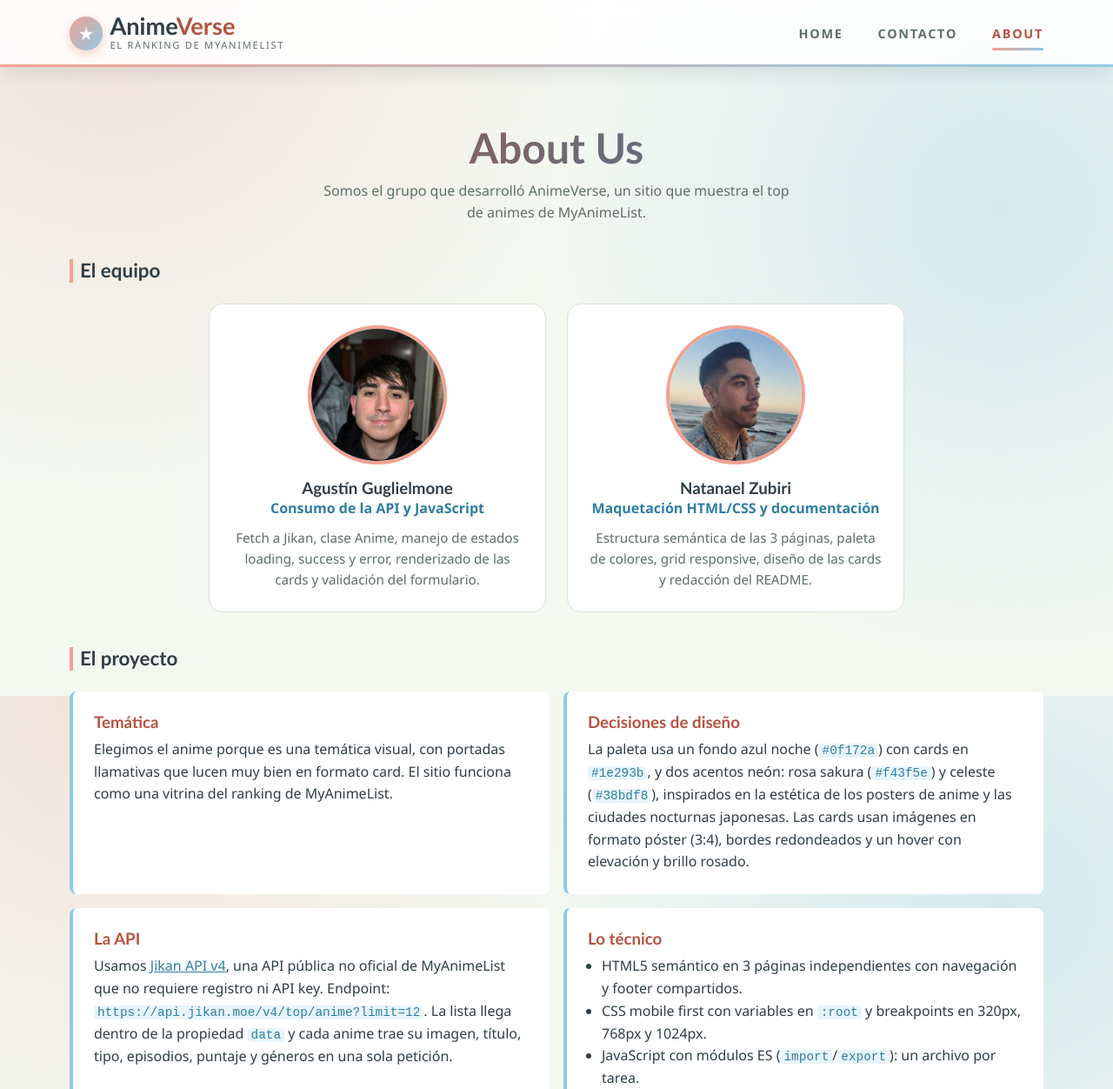
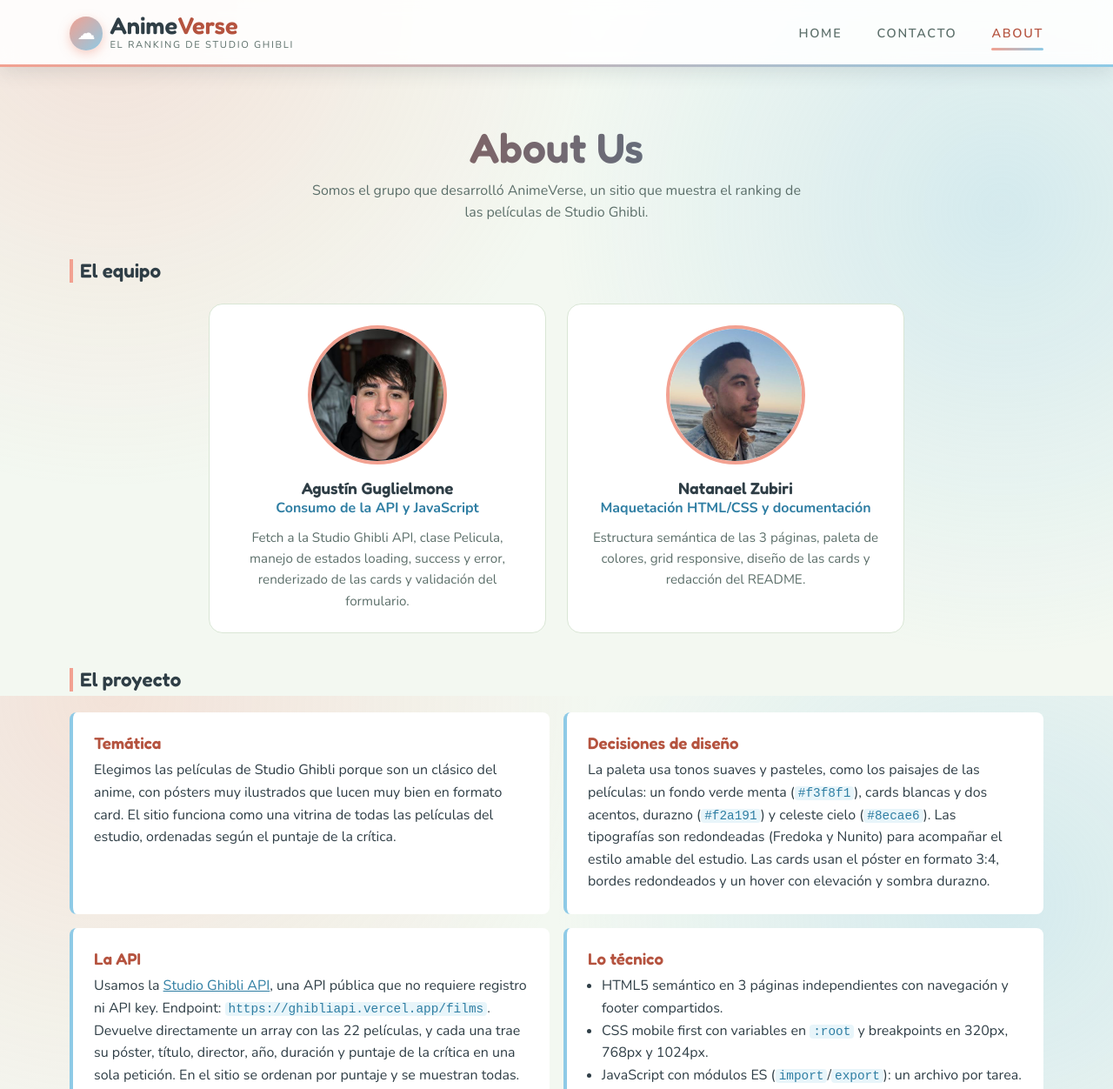
Before and after one commit to GuglielmoneAgustin/AnimeVerse, a plain HTML site: page about.html in a window 1280 px wide. Shown: the top 1252 px of the page at 87% size. Drawn offline with nearby package versions, Linux system fonts and the light colour scheme.

Commit message:
About e imagen de contacto adaptados a la nueva temática

```diff
--- a/about.html
+++ b/about.html
@@ -3,17 +3,20 @@
 <head>
   <meta charset="UTF-8">
   <meta name="viewport" content="width=device-width, initial-scale=1">
-  <meta name="description" content="El equipo y el proyecto detrás de AnimeVerse.">
+  <meta name="description" content="El equipo y el proyecto detrás de AnimeVerse, el ranking de Studio Ghibli.">
   <title>AnimeVerse | About</title>
+  <link rel="preconnect" href="https://fonts.googleapis.com">
+  <link rel="preconnect" href="https://fonts.gstatic.com" crossorigin>
+  <link rel="stylesheet" href="https://fonts.googleapis.com/css2?family=Fredoka:wght@500;600&amp;family=Nunito:wght@400;600;700&amp;display=swap">
   <link rel="stylesheet" href="css/estilos.css">
 </head>
 <body>
   <header class="encabezado">
     <div class="contenedor encabezado__interno">
       <a class="logo" href="index.html">
-        <span class="logo__icono" aria-hidden="true">★</span>
+        <span class="logo__icono" aria-hidden="true">☁</span>
         <span class="logo__texto">Anime<span>Verse</span></span>
-        <small class="logo__lema">El ranking de MyAnimeList</small>
+        <small class="logo__lema">El ranking de Studio Ghibli</small>
       </a>
       <nav aria-label="Navegación principal">
         <ul class="menu">
@@ -28,7 +31,7 @@
   <main class="contenedor">
     <section class="hero">
       <h1>About Us</h1>
-      <p>Somos el grupo que desarrolló AnimeVerse, un sitio que muestra el top de animes de MyAnimeList.</p>
+      <p>Somos el grupo que desarrolló AnimeVerse, un sitio que muestra el ranking de las películas de Studio Ghibli.</p>
     </section>
 
     <section aria-labelledby="titulo-equipo">
@@ -38,7 +41,7 @@
           <img src="img/agustin-guglielmone.jpg" alt="Foto de Agustín Guglielmone" width="300" height="300">
           <h3>Agustín Guglielmone</h3>
           <p class="integrante__rol">Consumo de la API y JavaScript</p>
-          <p>Fetch a Jikan, clase Anime, manejo de estados loading, success y error, renderizado de las cards y validación del formulario.</p>
+          <p>Fetch a la Studio Ghibli API, clase Pelicula, manejo de estados loading, success y error, renderizado de las cards y validación del formulario.</p>
         </article>
         <article class="integrante">
           <img src="img/natanael-zubiri.jpg" alt="Foto de Natanael Zubiri" width="300" height="300">
@@ -54,17 +57,17 @@
 
       <article class="info__bloque">
         <h3>Temática</h3>
-        <p>Elegimos el anime porque es una temática visual, con portadas llamativas que lucen muy bien en formato card. El sitio funciona como una vitrina del ranking de MyAnimeList.</p>
+        <p>Elegimos las películas de Studio Ghibli porque son un clásico del anime, con pósters muy ilustrados que lucen muy bien en formato card. El sitio funciona como una vitrina de todas las películas del estudio, ordenadas según el puntaje de la crítica.</p>
       </article>
 
       <article class="info__bloque">
         <h3>Decisiones de diseño</h3>
-        <p>La paleta usa un fondo azul noche (<code>#0f172a</code>) con cards en <code>#1e293b</code>, y dos acentos neón: rosa sakura (<code>#f43f5e</code>) y celeste (<code>#38bdf8</code>), inspirados en la estética de los posters de anime y las ciudades nocturnas japonesas. Las cards usan imágenes en formato póster (3:4), bordes redondeados y un hover con elevación y brillo rosado.</p>
+        <p>La paleta usa tonos suaves y pasteles, como los paisajes de las películas: un fondo verde menta (<code>#f3f8f1</code>), cards blancas y dos acentos, durazno (<code>#f2a191</code>) y celeste cielo (<code>#8ecae6</code>). Las tipografías son redondeadas (Fredoka y Nunito) para acompañar el estilo amable del estudio. Las cards usan el póster en formato 3:4, bordes redondeados y un hover con elevación y sombra durazno.</p>
       </article>
 
       <article class="info__bloque">
         <h3>La API</h3>
-        <p>Usamos <a href="https://docs.api.jikan.moe/" target="_blank" rel="noopener">Jikan API v4</a>, una API pública no oficial de MyAnimeList que no requiere registro ni API key. Endpoint: <code>https://api.jikan.moe/v4/top/anime?limit=12</code>. La lista llega dentro de la propiedad <code>data</code> y cada anime trae su imagen, título, tipo, episodios, puntaje y géneros en una sola petición.</p>
+        <p>Usamos la <a href="https://ghibliapi.vercel.app" target="_blank" rel="noopener">Studio Ghibli API</a>, una API pública que no requiere registro ni API key. Endpoint: <code>https://ghibliapi.vercel.app/films</code>. Devuelve directamente un array con las 22 películas, y cada una trae su póster, título, director, año, duración y puntaje de la crítica en una sola petición. En el sitio se ordenan por puntaje y se muestran todas.</p>
       </article>
 
       <article class="info__bloque">
@@ -85,7 +88,7 @@
     <div class="contenedor">
       <p class="pie__dato pie__dato--equipo"><strong>Integrantes:</strong> Agustín Guglielmone · Natanael Zubiri</p>
       <p class="pie__dato pie__dato--github"><a href="https://github.com/GuglielmoneAgustin/AnimeVerse" target="_blank" rel="noopener">Repositorio en GitHub</a></p>
-      <p class="pie__dato pie__dato--api">Datos: <a href="https://jikan.moe" target="_blank" rel="noopener">Jikan API (MyAnimeList)</a></p>
+      <p class="pie__dato pie__dato--api">Datos: <a href="https://ghibliapi.vercel.app" target="_blank" rel="noopener">Studio Ghibli API</a></p>
       <p class="pie__dato pie__dato--instituto">Diseño Web 2026 · ISFT N° 194</p>
     </div>
   </footer>
```
Also changed, not shown: img/contacto.svg.
